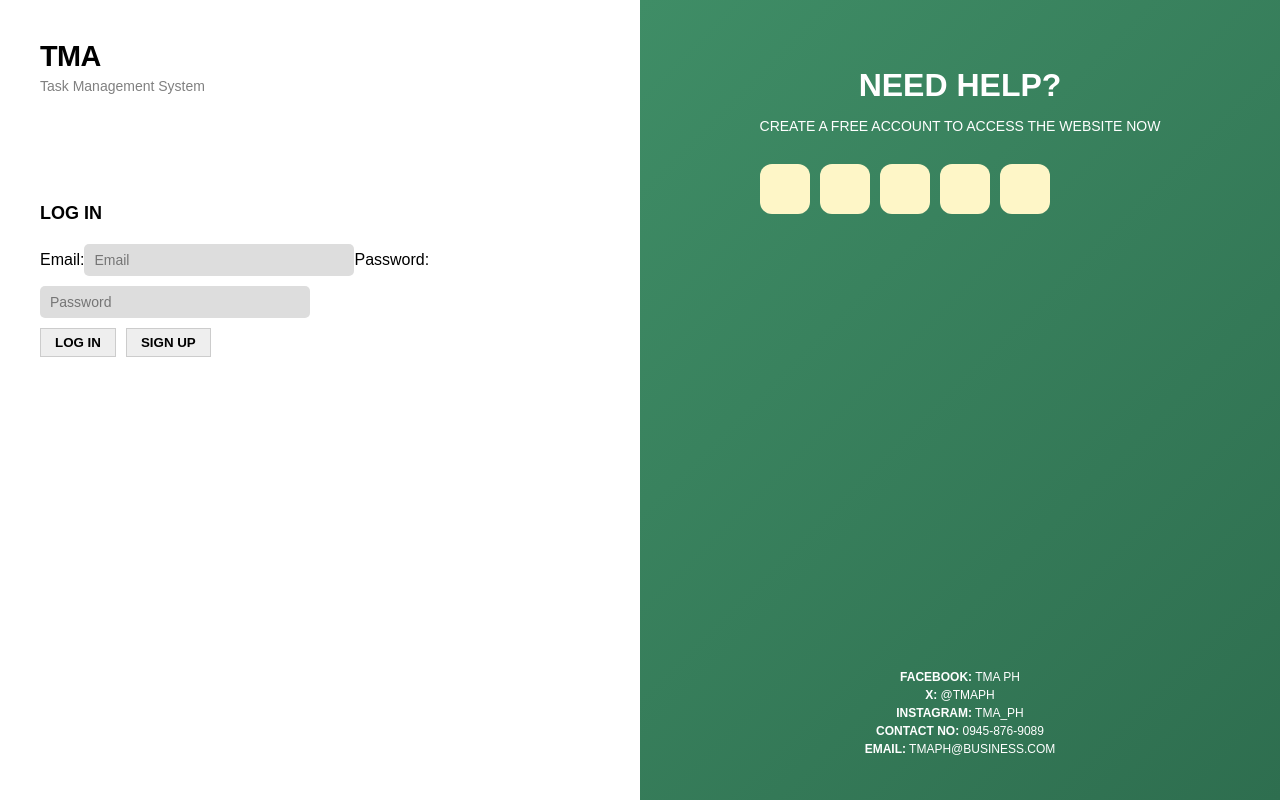
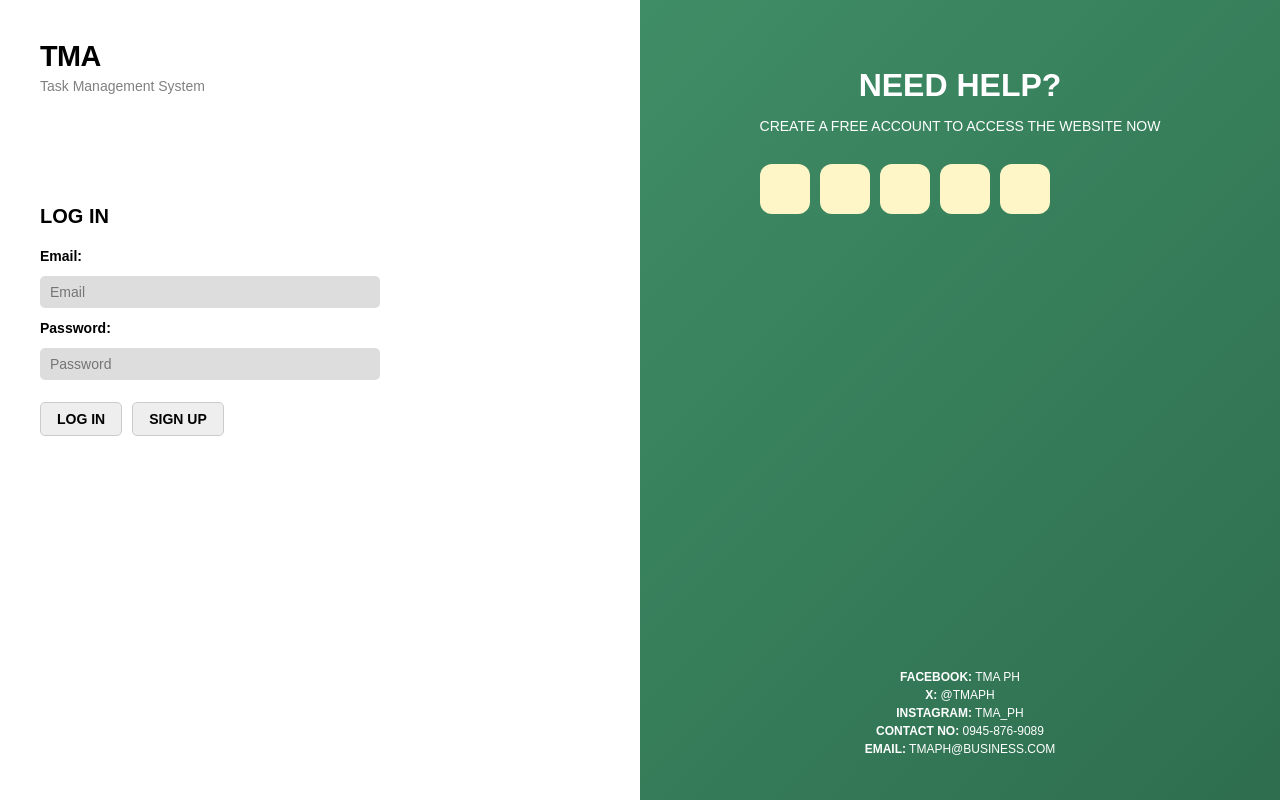
Before and after one commit to carlanthonyyyyy/task_management, a React (Create React App) app: page / in a window 1280 px wide. Built offline with nearby package versions, Linux system fonts and the light colour scheme.

Commit message:
simple improvements to looks

```diff
--- a/src/App.css
+++ b/src/App.css
@@ -41,34 +41,60 @@ html,
   display: flex;
   flex-direction: column;
   align-items: flex-start;
+  width: 100%;
+  max-width: 320px;
 }
 
 .login-box h2 {
-  font-size: 18px;
+  font-size: 20px;
   margin-bottom: 20px;
 }
 
+/* Form layout */
+.login-box form {
+  display: flex;
+  flex-direction: column;
+  gap: 12px;
+  width: 100%;
+}
+
+.login-box label {
+  font-weight: bold;
+  font-size: 14px;
+}
+
 .login-box input {
-  margin-bottom: 10px;
   padding: 8px 10px;
-  width: 250px;
   border: none;
   background-color: #ddd;
   border-radius: 5px;
   font-size: 14px;
+  width: 100%;
+  transition: background-color 0.2s, box-shadow 0.2s;
 }
 
+.login-box input:focus {
+  outline: none;
+  background-color: #e6e6e6;
+  box-shadow: 0 0 0 2px #3f8d66;
+}
+
+/* Buttons */
 .auth-buttons {
   display: flex;
   gap: 10px;
+  margin-top: 10px;
 }
 
 .auth-buttons button {
-  padding: 6px 14px;
+  padding: 8px 16px;
   background-color: #eee;
   border: 1px solid #ccc;
   font-weight: bold;
+  font-size: 14px;
   cursor: pointer;
+  border-radius: 5px;
+  transition: background-color 0.2s;
 }
 
 .auth-buttons button:hover {
@@ -119,9 +145,14 @@ html,
 .contact-info p {
   margin: 4px 0;
 }
+
+/* Error Message */
 .error-message {
   color: red;
+  background-color: #ffe6e6;
+  border: 1px solid red;
+  padding: 8px 12px;
+  border-radius: 4px;
+  font-size: 0.95rem;
   font-weight: bold;
-  margin-top: 10px;
-  font-size: 0.95rem;
 }
```
